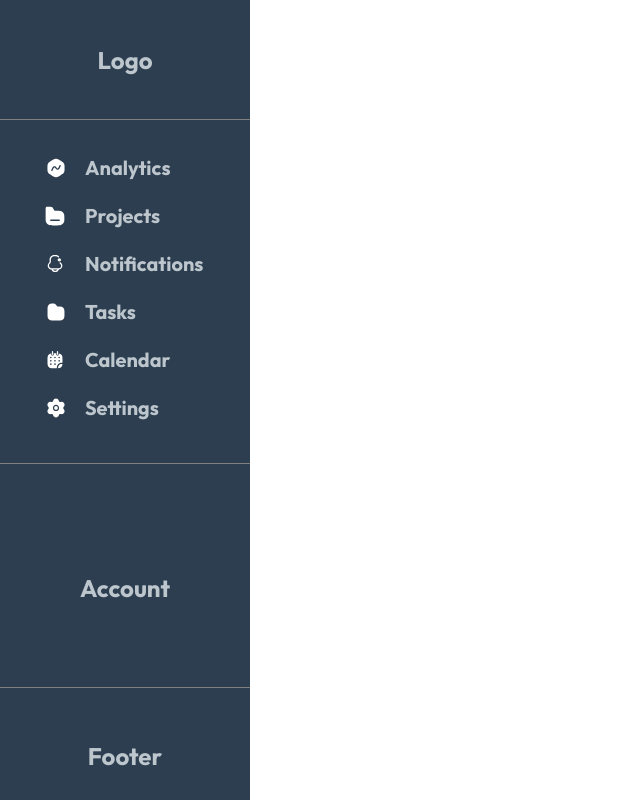
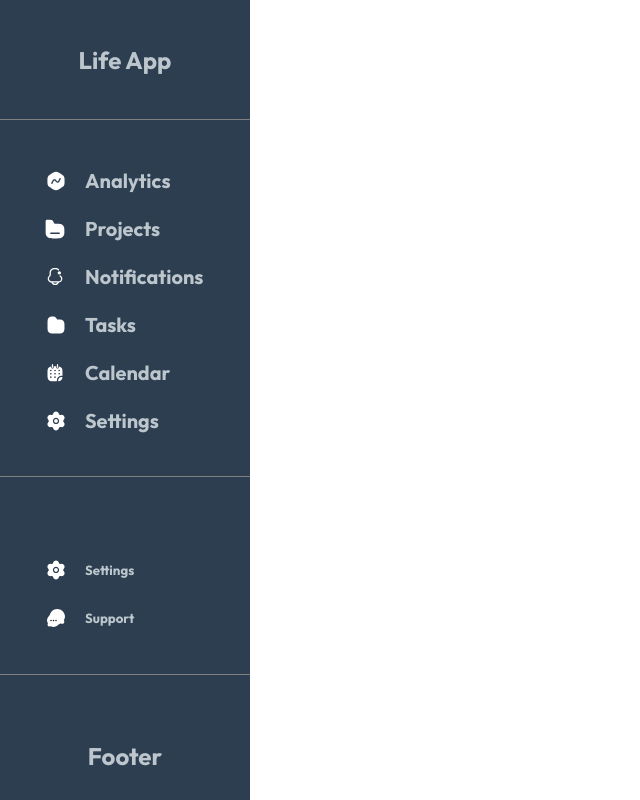
Before and after one commit to razvan-turiatca/productivity-dashboard, a Next.js app: page / in a window 1280 px wide. Shown: the whole page, without its empty margins (0-640 px from the left). Built offline with nearby package versions, Linux system fonts and the light colour scheme.

Commit message:
created shareable menuItemComponent and made use of it

```diff
--- a/data/data.js
+++ b/data/data.js
@@ -4,6 +4,7 @@ import notifications from '../public/assets/MenuIcons/notification.svg';
 import tasks from '../public/assets/MenuIcons/tasks.svg';
 import calendar from '../public/assets/MenuIcons/calenderB.svg';
 import settings from '../public/assets/MenuIcons/settings.svg';
+import support from '../public/assets/MenuIcons/support.svg';
 
 export const menuItems = [
   {
@@ -31,3 +32,14 @@ export const menuItems = [
     icon: settings,
   },
 ];
+
+export const accountItems = [
+  {
+    name: 'Settings',
+    icon: settings,
+  },
+  {
+    name: 'Support',
+    icon: support,
+  },
+];
--- a/src/components/Sidebar/Account/Account.jsx
+++ b/src/components/Sidebar/Account/Account.jsx
@@ -1,9 +1,14 @@
+import { MenuItem } from '@/components/shared/menuItem';
 import styled from 'styled-components';
+import { accountItems } from '../../../../data/data';
 
 const Account = () => {
   return (
     <StyledAccount>
-      <h2>Account</h2>
+      {accountItems.map((accountItem) => {
+        const { name, icon } = accountItem;
+        return <MenuItem name={name} icon={icon} />;
+      })}
     </StyledAccount>
   );
 };
@@ -14,6 +19,7 @@ const StyledAccount = styled.div`
   display: flex;
   justify-content: center;
   align-items: center;
-  height: 25%;
+  flex-direction: column;
+  height: 20%;
   border-bottom: 1px solid gray;
 `;
--- a/src/components/Sidebar/Logo/LogoSection.jsx
+++ b/src/components/Sidebar/Logo/LogoSection.jsx
@@ -3,7 +3,7 @@ import styled from 'styled-components';
 const LogoSection = () => {
   return (
     <StyledLogo>
-      <h2>Logo</h2>
+      <h2>Life App</h2>
     </StyledLogo>
   );
 };
--- a/src/components/Sidebar/Menu/Menu.jsx
+++ b/src/components/Sidebar/Menu/Menu.jsx
@@ -1,3 +1,4 @@
+import { MenuItem } from '@/components/shared/menuItem';
 import { menuItems } from '../../../../data/data';
 
 import styled from 'styled-components';
@@ -9,18 +10,7 @@ const SidebarMenu = () => {
         const { name, icon } = item;
         console.log(icon);
 
-        return (
-          <StyledMenuItem key={name}>
-            <div className="flex-container">
-              <div className="image-container">
-                <img src={icon.src} />
-              </div>
-              <div className="name-container">
-                <h5>{name}</h5>
-              </div>
-            </div>
-          </StyledMenuItem>
-        );
+        return <MenuItem name={name} icon={icon} />;
       })}
     </StyledMenu>
   );
@@ -36,11 +26,7 @@ const StyledMenu = styled.div`
   // justify-content: center;
   height: 40%;
   border-bottom: 1px solid gray;
-  .flex-container {
-    display: flex;
-    align-items: center;
-    justify-content: center;
-    gap: 20px;
+
   }
   .image-container {
     width: 50px;
@@ -48,19 +34,18 @@ const StyledMenu = styled.div`
     display: flex;
     align-items: center;
     justify-content: flex-end;
-    // background-color: red;
   }
   .name-container {
     width: 150px;
   }
 `;
 
-const StyledMenuItem = styled.div`
-  display: flex;
-  align-items: center;
-  gap: 10px;
-  padding: 10px;
-`;
+// const StyledMenuItem = styled.div`
+//   display: flex;
+//   align-items: center;
+//   gap: 10px;
+//   padding: 10px;
+// `;
 
 const StyledIcon = styled.svg`
   fill: #fff;
--- /dev/null
+++ b/src/components/shared/menuItem.jsx
@@ -0,0 +1,27 @@
+import styled from 'styled-components';
+export const MenuItem = ({ name, icon }) => {
+  return (
+    <StyledMenuItem key={name}>
+      <div className="flex-container">
+        <div className="image-container">
+          <img src={icon.src} />
+        </div>
+        <div className="name-container">
+          <h5>{name}</h5>
+        </div>
+      </div>
+    </StyledMenuItem>
+  );
+};
+
+const StyledMenuItem = styled.div`
+  display: flex;
+  align-items: center;
+  gap: 10px;
+  padding: 10px;
+  .flex-container {
+    display: flex;
+    align-items: center;
+    justify-content: center;
+    gap: 20px;
+`;
```
Also changed, not shown: public/assets/MenuIcons/notification.svg, public/assets/MenuIcons/support.svg.
